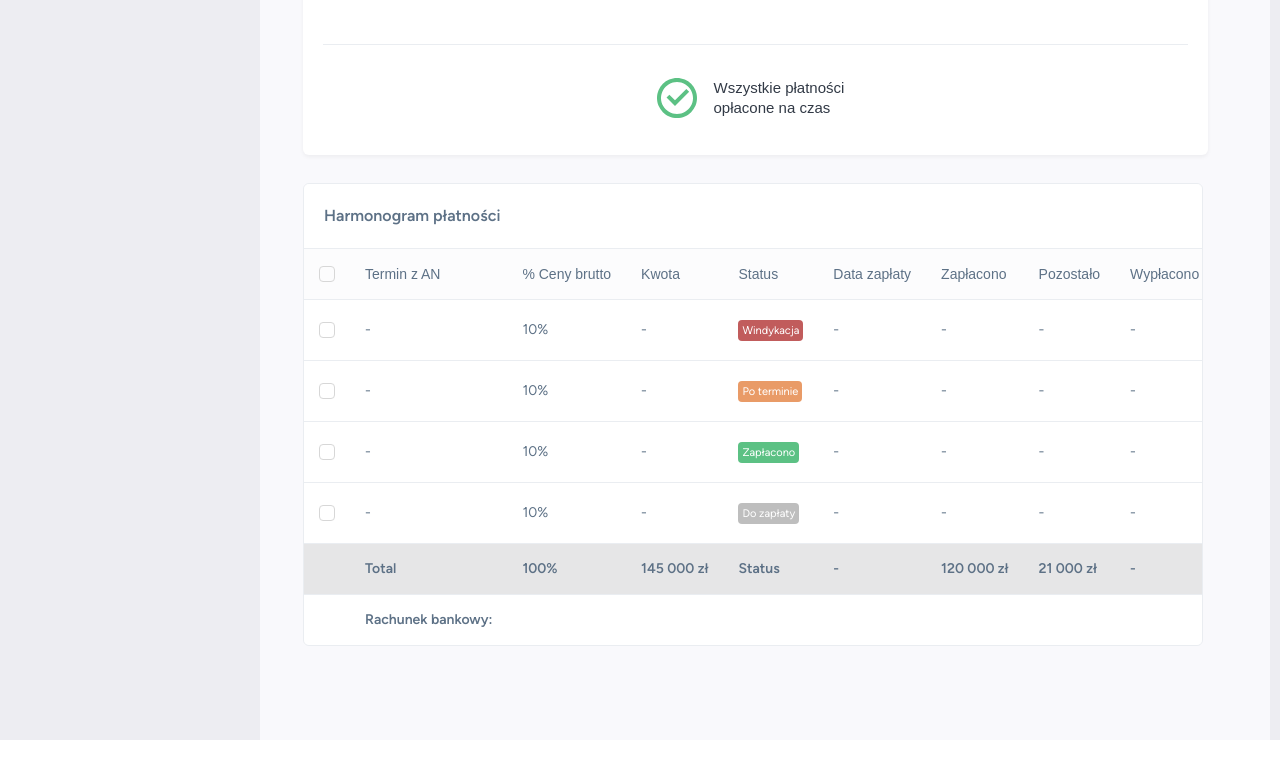
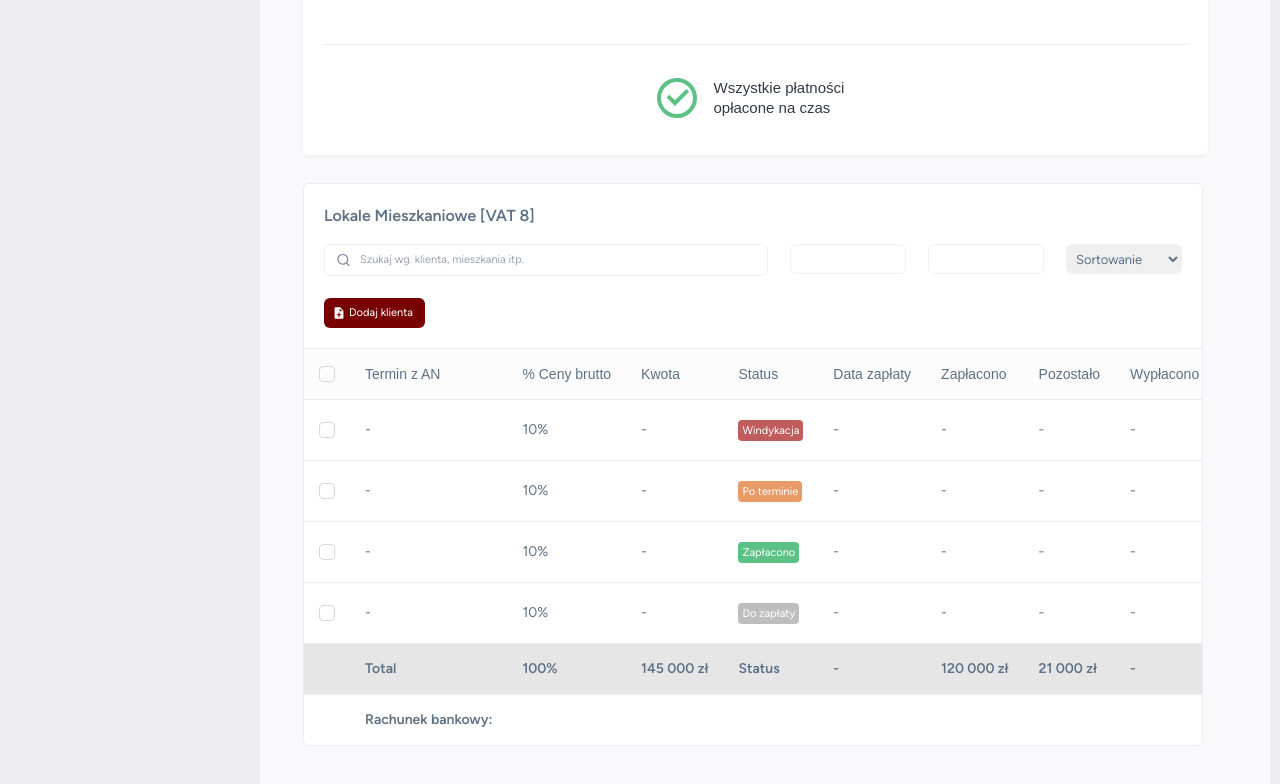
Before and after one commit to nazar-koltsun/sovo, a React (Create React App) app: page /customers in a window 1280 px wide. Shown: the part 1479-2263 px from the top of the page. Before the commit the page ends 2219 px from the top, so only its background shows below. Built offline with nearby package versions, Linux system fonts and the light colour scheme; the HTML template or start-up script is replaced by a standard one; a web font is replaced by a local one.

Commit message:
Added top content for the table

```diff
--- a/src/components/SearchInput.jsx
+++ b/src/components/SearchInput.jsx
@@ -1,11 +1,11 @@
 import SearchIcon from "../assets/images/search.svg";
 
-const SearchInput = ({ onChange, value, className, ...props }) => {
+const SearchInput = ({ onChange, value, className, inputClassName, iconClassName, ...props }) => {
   return (
     <div className={`${className} relative`}>
       <input
         type="text"
-        className="py-2.5 pl-10 pr-4 bg-[#F9F9FC] text-[#687D92] w-full focus:outline-none rounded-[6px]"
+        className={`${inputClassName} py-2.5 pl-10 pr-4 bg-[#F9F9FC] text-[#687D92] w-full focus:outline-none rounded-[6px]`}
         value={value}
         onChange={onChange}
         {...props}
@@ -14,7 +14,7 @@ const SearchInput = ({ onChange, value, className, ...props }) => {
         src={SearchIcon}
         width={16}
         height={16}
-        className="absolute left-3 top-1/2 transform -translate-y-1/2"
+        className={`${iconClassName} absolute left-3 top-1/2 transform -translate-y-1/2`}
         alt="Szukaj"
       />
 
--- a/src/pages/Customers.jsx
+++ b/src/pages/Customers.jsx
@@ -15,6 +15,8 @@ import SaleStatus from '../components/SaleStatus';
 import BuildingIcon from '../assets/images/building.svg';
 import WalletIcon from '../assets/images/wallet.svg';
 import ReservationIcon from '../assets/images/reservations.svg';
+import PlusIcon from '../assets/images/plus.svg';
+import SearchInput from '../components/SearchInput';
 
 
 const CUSTOMER_DETAILS = [
@@ -157,6 +159,41 @@ const TABLE_SUMMARY = {
 };
 const TABLE_BILL = { 'Termin z AN': 'Rachunek bankowy:', age: '-' };
 
+const TableHeader = () => {
+  const basicFieldClasses = 'w-[116px] h-[30px] border border-[#EEF2F7] rounded-[6px] focus:outline-none text-[13px]';
+
+  return (
+    <div className="flex gap-[40px] max-1600:flex-col max-1600:gap-4 max-1600:justify-between">
+      <BlockTitle>Lokale Mieszkaniowe [VAT 8]</BlockTitle>
+      <div className="ml-auto flex flex-wrap gap-[22px] max-1600:ml-0">
+        <SearchInput
+          className="min-w-[330px] max-500:min-w-full border border-[#EEF2F7] rounded-[6px] max-1600:grow"
+          inputClassName="py-[5px] pl-[35px] pr-[10px] bg-transparent text-[11px]"
+          iconClassName="w-[13px] h-[13px]"
+          placeholder="Szukaj wg. klienta, mieszkania itp."
+        />
+        <input
+          type="text"
+          className={`${basicFieldClasses} px-[10px]`}
+        />
+        <input
+          type="text"
+          className={`${basicFieldClasses} px-[10px]`}
+        />
+        <select className={`${basicFieldClasses} pl-[5px]`}>
+          <option value="Sortowanie">Sortowanie</option>
+          <option value="Wszystkie">Wszystkie</option>
+        </select>
+
+        <Button className="h-[30px] gap-[5px] border-0 py-[3px] pl-[10px] pr-[12px] text-[11px]">
+          <img src={PlusIcon} width={10} alt="Dodaj klienta" />
+          Dodaj klienta
+        </Button>
+      </div>
+    </div>
+  );
+};
+
 const Payments = () => {
   return (
     <PageWrapper>
@@ -191,7 +228,6 @@ const Payments = () => {
             <BlockTitle>Status sprzedaży :</BlockTitle>
 
             <div className="flex flex-wrap mt-[20px] gap-2.5">
-            {/* <div className="grid grid-cols-3 max-1600:grid-cols-2 max-1400:grid-cols-3 max-1200:grid-cols-2 max-600:grid-cols-1 mt-[20px] gap-2.5"> */}
               <SaleStatus
                 icon={BuildingIcon}
                 title="Wszystkie"
@@ -231,7 +267,7 @@ const Payments = () => {
 
       <Table
         className="mt-[28px]"
-        topContent={<BlockTitle>Harmonogram płatności</BlockTitle>}
+        topContent={<TableHeader />}
         data={TABLE_DATA}
         summary={TABLE_SUMMARY}
         bill={TABLE_BILL}
```
Also changed, not shown: src/assets/images/plus.svg (added).
